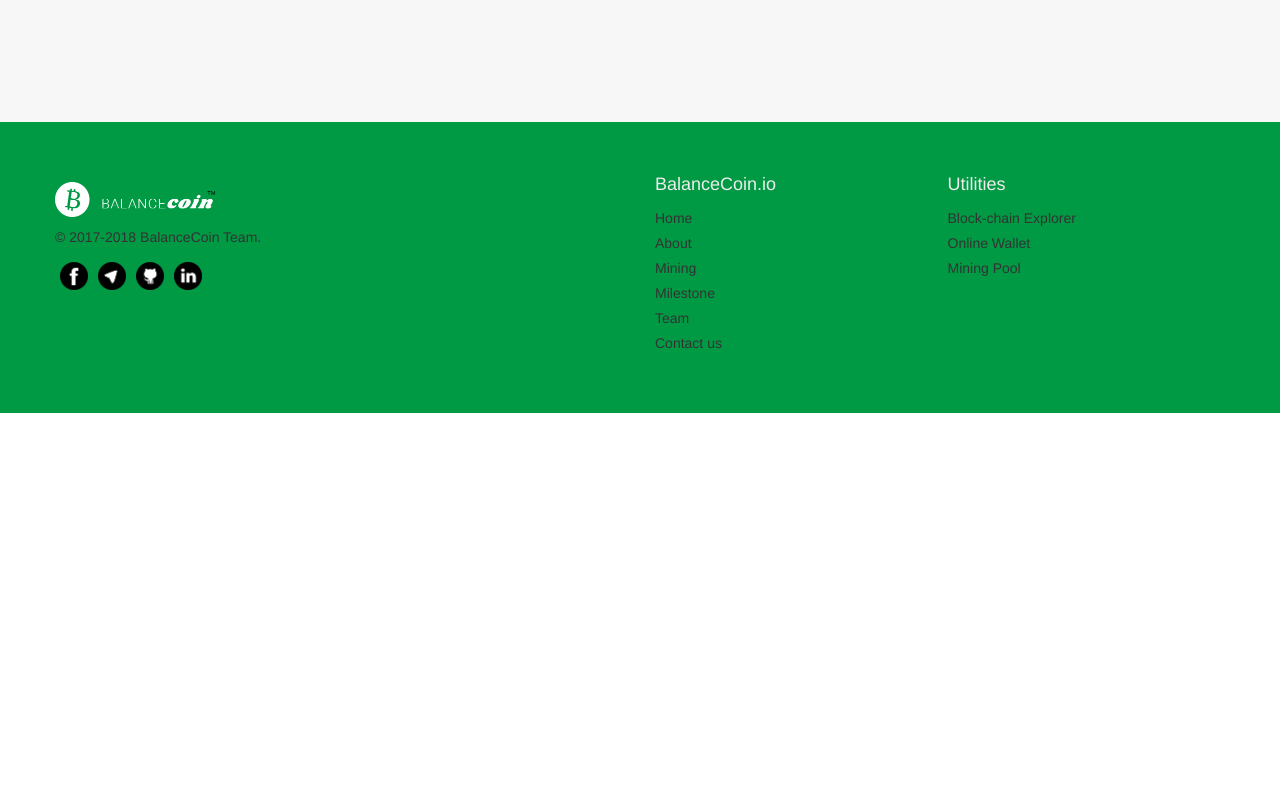
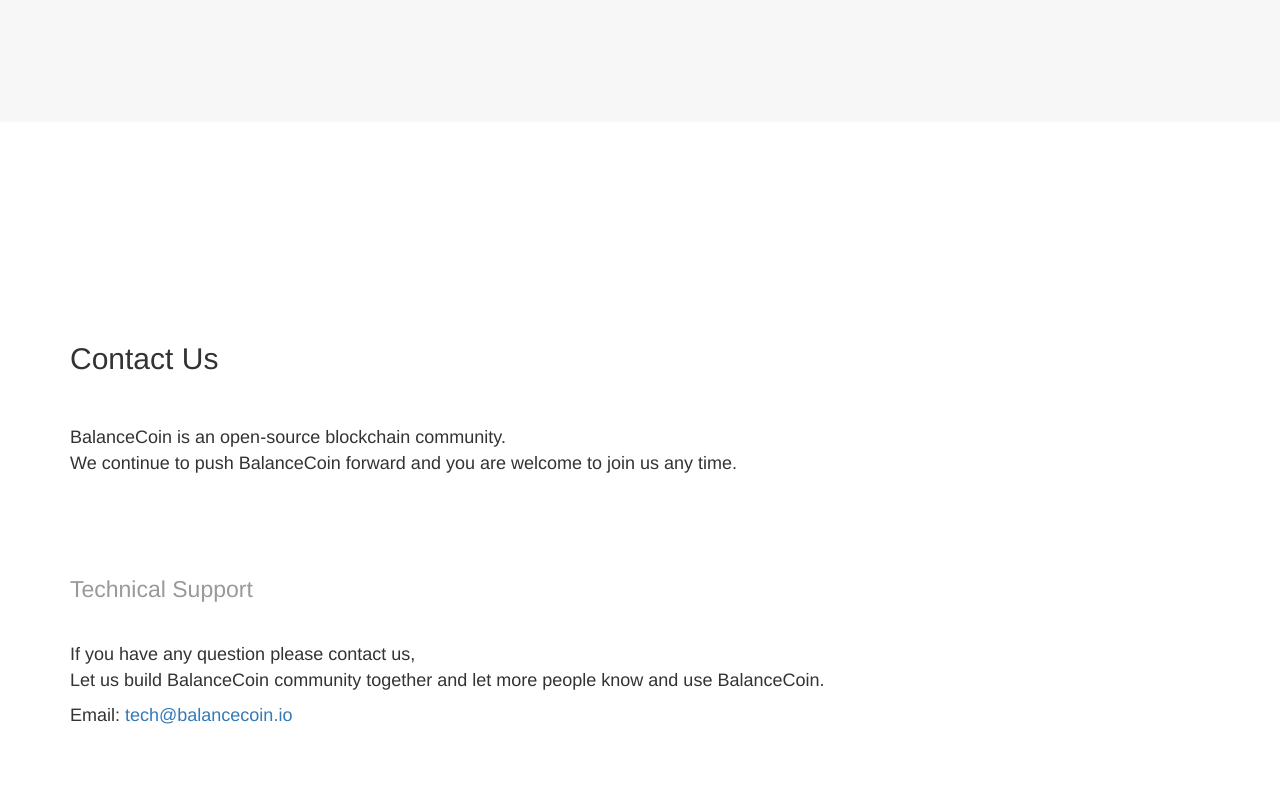
Before and after one commit to BalanceCoin/balancecoin.io, a React app: page / in a window 1280 px wide. Shown: the part 9860-10660 px from the top of the page. Before the commit the page ends 10273 px from the top, so only its background shows below. Built offline with nearby package versions, Linux system fonts and the light colour scheme.

Commit message:
Add `Contact Us` section.

```diff
--- a/src/App.js
+++ b/src/App.js
@@ -9,6 +9,7 @@ import Mining from './Mining'
 import Download from './Download'
 import MileStone from './MileStone'
 import Team from './Team'
+import ContactUs from './ContactUs'
 import Footer from './Footer'
 import './balancecoin.scss'
 
@@ -25,6 +26,7 @@ class App extends Component {
         <Download />
         <MileStone />
         <Team />
+        <ContactUs />
         <Footer />
       </div>
     )
--- /dev/null
+++ b/src/ContactUs.js
@@ -0,0 +1,72 @@
+import React, { Component } from 'react'
+import { connect } from 'react-redux'
+
+class ContactUs extends Component {
+  getWechatSection() {
+    const wechat = this.props.contactus.wechat
+    if (typeof wechat === 'undefined') {
+      return null
+    }
+    return (
+      <div>
+        <div className="blc-block" />
+        <h2 className="blc-subtitle">{wechat.title}</h2>
+        <p>
+          {wechat.part1[0]}
+          <br />
+          {wechat.part1[1]}
+        </p>
+        <p>
+          {wechat.part2[0]}
+          <br />
+          {wechat.part2[1]}
+        </p>
+        <p>
+          {wechat.mtitle}
+          <a href="mailto:joinwechatgroup@balancecoin.io">
+            joinwechatgroup@balancecoin.io
+          </a>
+        </p>
+      </div>
+    )
+  }
+
+  render() {
+    const localText = this.props.contactus
+    console.log(localText)
+    return (
+      <div id="contact" className="container-fluid blc-page">
+        <div className="container">
+          <div className="row blc-block">
+            <div className="col-md-12">
+              <h1>{localText.title}</h1>
+              <p>
+                {localText.desc.brief}
+                <br />
+                {localText.desc.welcomejoin}
+              </p>
+              <div className="blc-block" />
+              <h2 className="blc-subtitle">{localText.tech.title}</h2>
+              <p>
+                {localText.tech.l1}
+                <br />
+                {localText.tech.l2}
+              </p>
+              <p>
+                {localText.tech.mtitle}
+                <a href="mailto:tech@balancecoin.io">tech@balancecoin.io</a>
+              </p>
+              { this.getWechatSection() }
+            </div>
+          </div>
+        </div>
+      </div>
+    )
+  }
+}
+
+const mapStateToProps = state => {
+  return state.lang
+}
+
+export default connect(mapStateToProps)(ContactUs)
--- a/src/Footer.js
+++ b/src/Footer.js
@@ -17,7 +17,7 @@ class Footer extends Component {
     const localText = this.props.lang.topBanner
     const footerText = this.props.lang.footer
     return (
-      <div id="contact" className="container-fluid blc-footer">
+      <div id="footer" className="container-fluid blc-footer">
         <div className="container">
           <div className="row">
             <div className="col-md-6">
--- a/src/LangCn.js
+++ b/src/LangCn.js
@@ -76,7 +76,8 @@ export default {
     downloadMiningGuide: '挖矿教程',
     upgradeGuide: {
       buttonText: '如何从 EBTC 升级',
-      target: 'https://github.com/BalanceCoin/Docs/blob/master/How-To-Upgrade-From-EBTC.md'
+      target:
+        'https://github.com/BalanceCoin/Docs/blob/master/How-To-Upgrade-From-EBTC.md'
     },
     step1: {
       title: '第一步：下载钱包',
@@ -204,8 +205,28 @@ export default {
   },
   contactus: {
     title: '联系我们',
+    desc: {
+      brief: 'BalanceCoin 是一个开源的区块链社区。',
+      welcomejoin:
+        '我们是一个不断推进 BalanceCoin 的团队，并且随时欢迎你的加入。'
+    },
+    tech: {
+      title: '技术支持',
+      mtitle: '联系邮箱：',
+      l1: '若你在使用 BalanceCoin 的过程中遇到了问题，请及时联系我们，',
+      l2: '让我们一起来建设 BalanceCoin 的社区，让更多的人知道并使用它。'
+    },
     wechat: {
-      title: '微信矿工互助群'
+      title: '微信群',
+      mtitle: '入群邮箱：',
+      part1: [
+        '欢迎加入我们的微信群，请将你的微信id通过邮件的方式发送给我们，',
+        '我们会把你加入到微信的群里。'
+      ],
+      part2: [
+        '微信群中除了 BalanceCoin 及区块链相关的话题外，其它的话题都是禁止讨论的，',
+        '社区维护靠大家的努力。'
+      ]
     }
   },
   footer: {
--- a/src/LangEn.js
+++ b/src/LangEn.js
@@ -204,8 +204,16 @@ export default {
   },
   contactus: {
     title: 'Contact Us',
-    wechat: {
-      title: 'Join our Wechat group.'
+    desc: {
+      brief: 'BalanceCoin is an open-source blockchain community.',
+      welcomejoin:
+        'We continue to push BalanceCoin forward and you are welcome to join us any time.'
+    },
+    tech: {
+      title: 'Technical Support',
+      mtitle: 'Email: ',
+      l1: 'If you have any question please contact us,',
+      l2: 'Let us build BalanceCoin community together and let more people know and use BalanceCoin.'
     }
   },
   footer: {
--- a/src/balancecoin.scss
+++ b/src/balancecoin.scss
@@ -333,6 +333,10 @@ p {
   }
 }
 
+.blc-subtitle {
+  color: $blc-light-text-color;
+}
+
 .blc-wechat-group {
   img {
     width: 100px;
```
